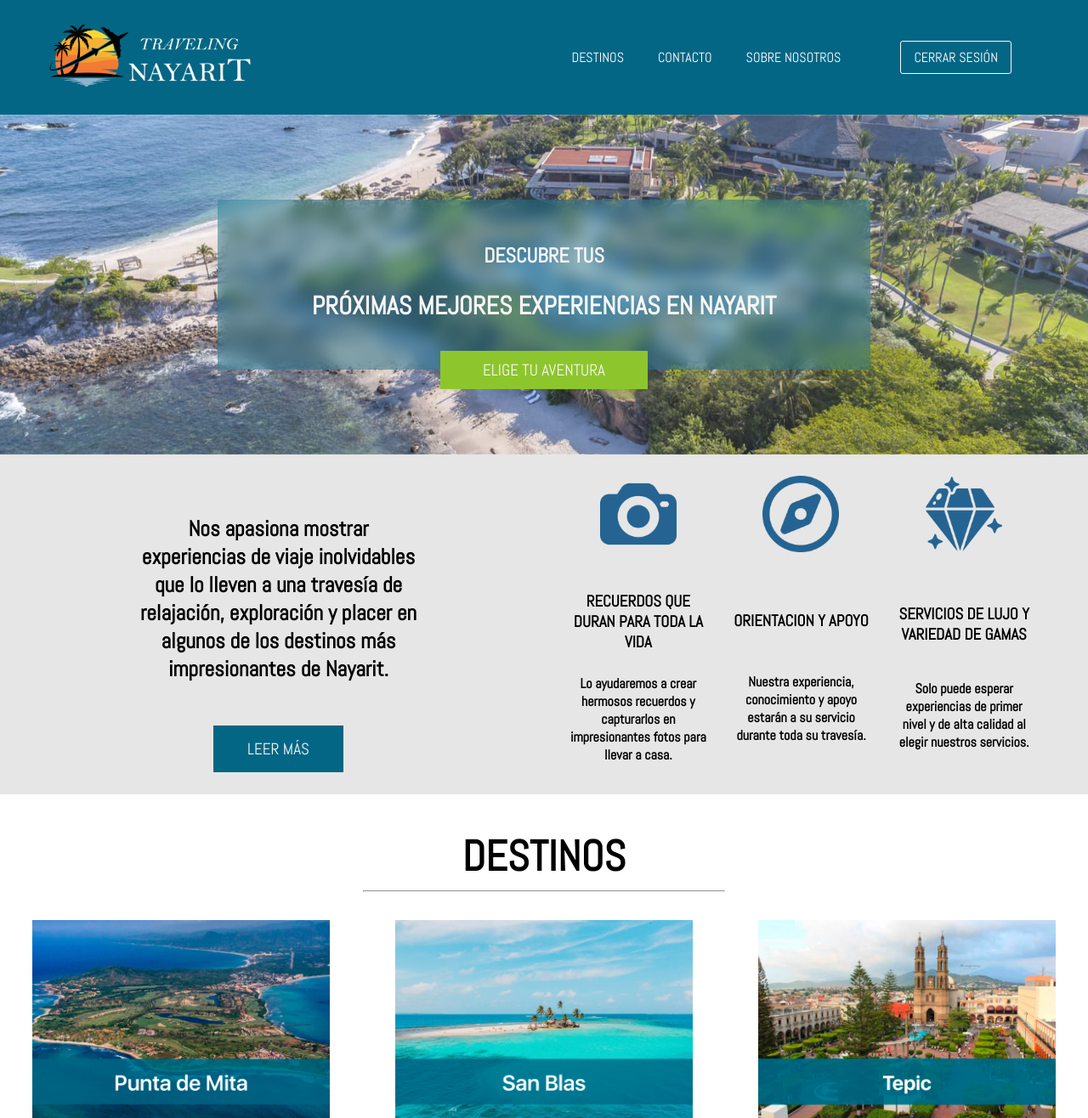
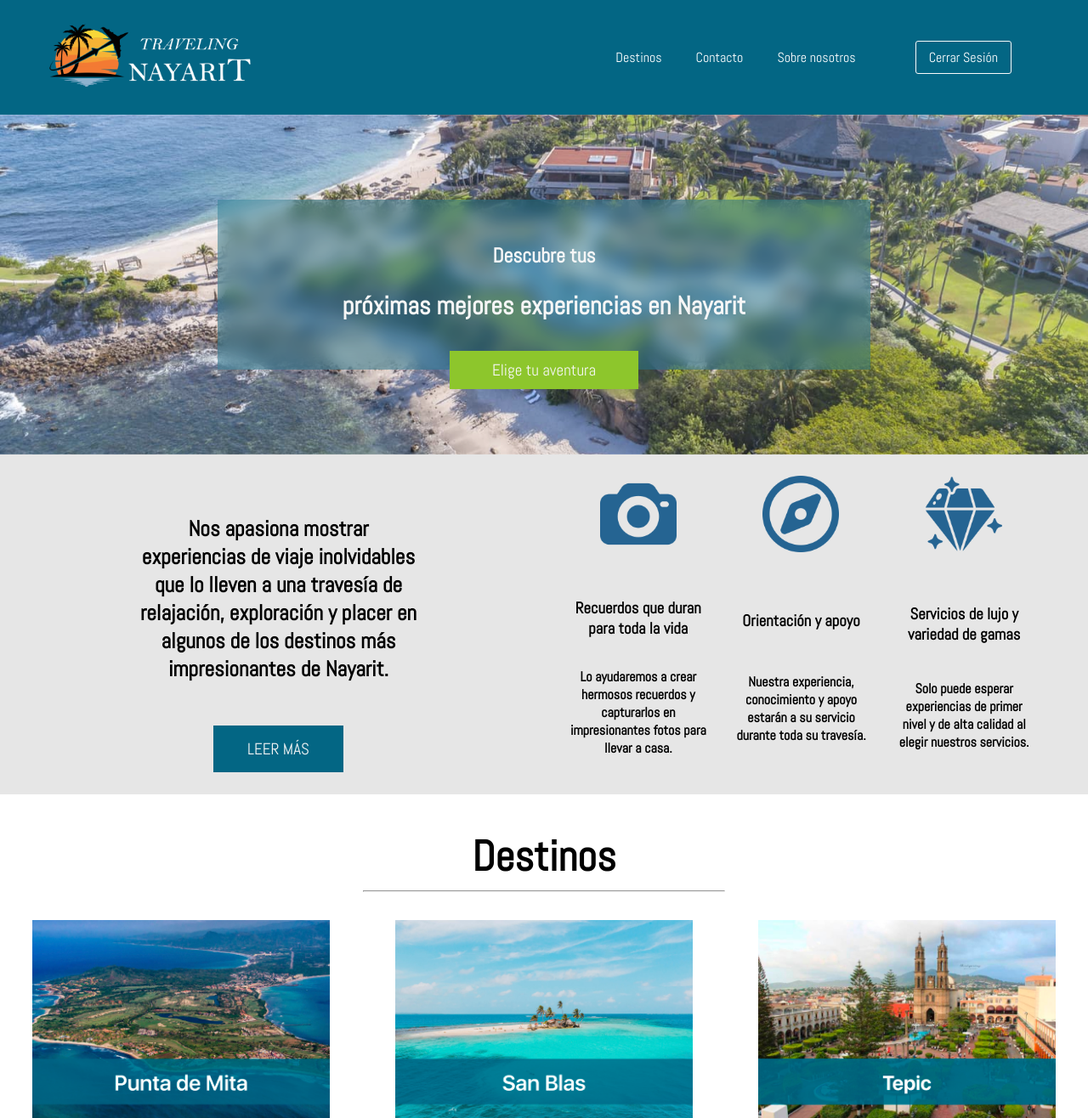
Before and after one commit to mlrco/viajes-interfaces, a PHP site: page / in a window 1280 px wide. Shown: the top 1316 px of the page at 85% size. Run offline with PHP 8.4, Linux system fonts and the light colour scheme.

Commit message:
Update index.php

```diff
--- a/index.php
+++ b/index.php
@@ -26,9 +26,9 @@
       <ul>
 
 
-        <li><a href="destinos.php">DESTINOS</a></li>
-        <li><a href="contacto.php">CONTACTO</a></li>
-        <li><a href="acercaDe copy.php">SOBRE NOSOTROS</a></li>
+        <li><a href="destinos.php">Destinos</a></li>
+        <li><a href="contacto.php">Contacto</a></li>
+        <li><a href="acercaDe copy.php">Sobre nosotros</a></li>
 
       </ul>
     </nav>
@@ -36,7 +36,7 @@
 
     <nav class="navLogin">
       <ul>
-        <li><a href="login/login.php" class="login">CERRAR SESIÓN</a></li>
+        <li><a href="login/login.php" class="login">Cerrar Sesión</a></li>
 
 
       </ul>
@@ -48,12 +48,12 @@
     <div class="divFondoColorSection1"></div>
     <div class="divTextoSection1">
 
-      <h2>DESCUBRE TUS</h2>
-      <h1>PRÓXIMAS MEJORES EXPERIENCIAS EN NAYARIT</h1>
+      <h2>Descubre tus</h2>
+      <h1>próximas mejores experiencias en Nayarit</h1>
     </div>
 
     <div class="ConteligeAventura">
-      <a href="destinos.php" class="eligeAventura">ELIGE TU AVENTURA</a>
+      <a href="destinos.php" class="eligeAventura">Elige tu aventura</a>
     </div>
 
 
@@ -74,7 +74,7 @@
         </div>
 
         <h3>
-          RECUERDOS QUE DURAN PARA TODA LA VIDA
+          Recuerdos que duran para toda la vida
         </h3>
         <h4>
           Lo ayudaremos a crear hermosos recuerdos y capturarlos en impresionantes fotos para llevar a casa.
@@ -86,7 +86,7 @@
         </div>
 
         <h3>
-          ORIENTACION Y APOYO
+          Orientación y apoyo
         </h3>
         <h4>
           Nuestra experiencia, conocimiento y apoyo estarán a su servicio durante toda su travesía.
@@ -98,7 +98,7 @@
         </div>
 
         <h3>
-          SERVICIOS DE LUJO Y VARIEDAD DE GAMAS
+          Servicios de lujo y variedad de gamas
         </h3>
         <h4>
           Solo puede esperar experiencias de primer nivel y de alta calidad al elegir nuestros servicios.
@@ -111,7 +111,7 @@
     <div class="container1">
       <div></div>
       <div>
-        <h1>DESTINOS</h1>
+        <h1>Destinos</h1>
         <hr>
       </div>
     </div>
```
